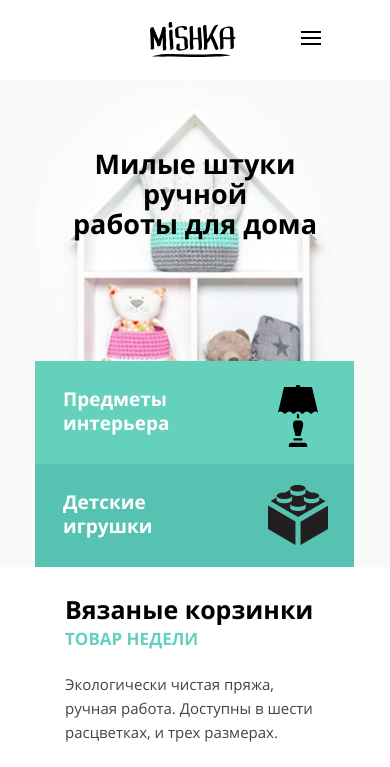
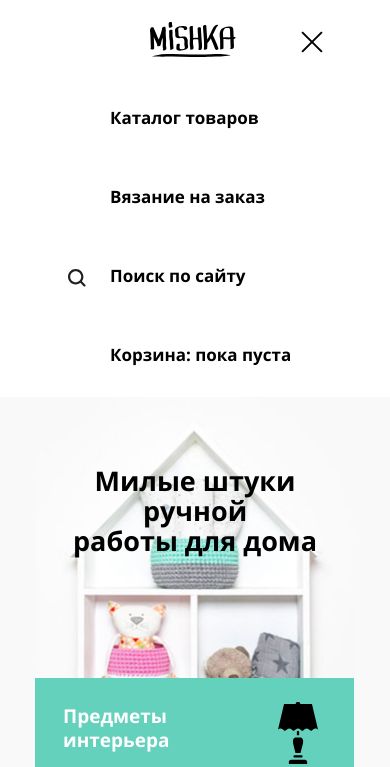
Before and after one commit to VSArkhipov/335253-mishka, a plain HTML site: page source/index.html in a window 390 px wide. Both pictures are taken after a click on the button "Меню". Shown: the top 767 px of the page. Drawn offline with nearby package versions, Linux system fonts and the light colour scheme; files that its build step writes are made by us from their sources.

Commit message:
добавляет js для навигации

```diff
--- a/source/catalog.html
+++ b/source/catalog.html
@@ -172,5 +172,6 @@
         </form>
       </div>
     </div>
+    <script src="js/script.js"></script>
   </body>
 </html>
--- a/source/index.html
+++ b/source/index.html
@@ -203,7 +203,7 @@
         </div>
       </div>
     </footer>
-    <div class="modal">
+    <div class="modal modal__hidden">
       <div class="modal__wrapper">
         <h2 class="modal__title">Добавить в корзину</h2>
         <p class="modal__text">Выберите размер:</p>
@@ -224,5 +224,6 @@
         </form>
       </div>
     </div>
+    <script src="js/script.js"></script>
   </body>
 </html>
--- /dev/null
+++ b/source/js/script.js
@@ -0,0 +1,11 @@
+var link = document.querySelector(".main-nav__item--button");
+var popup = document.querySelector(".main-nav__list--closed");
+var button = document.querySelector(".main-nav__toggle--closed");
+
+link.addEventListener("click", function (evt) {
+	evt.preventDefault();
+	popup.classList.toggle("main-nav__list--opened");
+  button.classList.toggle("main-nav__toggle--opened");
+	popup.classList.toggle("main-nav__list--closed");
+  button.classList.toggle("main-nav__toggle--closed");
+});
--- a/source/less/blocks/modal.less
+++ b/source/less/blocks/modal.less
@@ -1,8 +1,8 @@
 .modal {
-  margin-top: 35px;
   margin: 0 auto;
   width: 320px;
   box-sizing: border-box;
+  margin-top: 35px;
 
   .modal__wrapper {
     .indent-mobile();
```
Also changed, not shown: source/form.html (+1 -0 lines), source/js/script_mini.js (added). Lines whose indentation alone changed are shown as unchanged.
